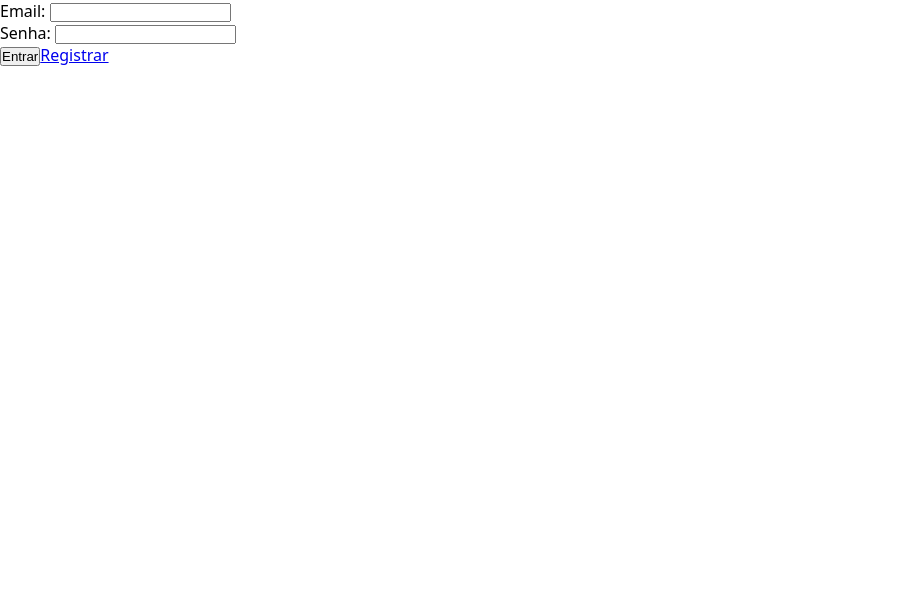
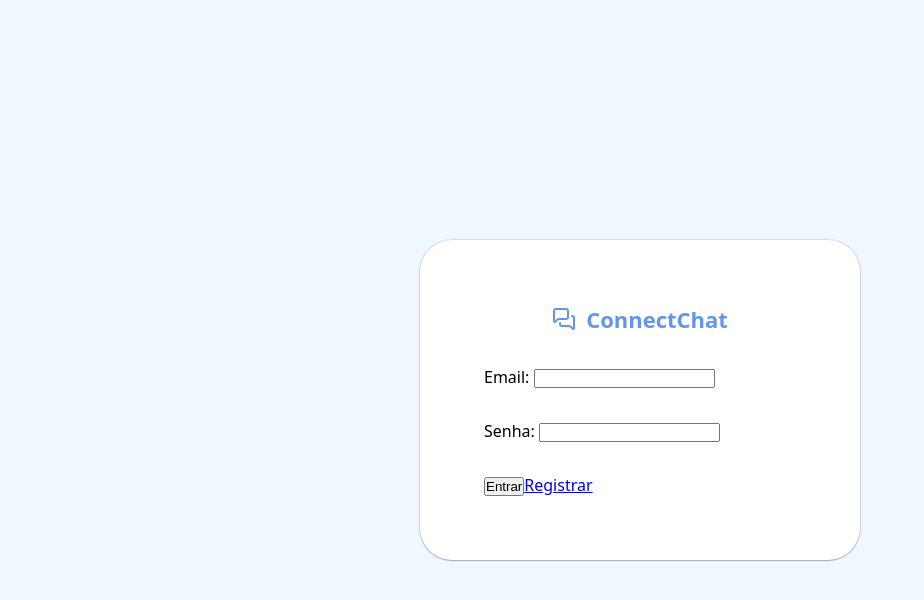
Before and after one commit to ivanrods/connect-chat, a React (Vite) app in the folder client/: page /login in a window 1280 px wide. Shown: the top 600 px of the page, without its empty margins (0-924 px from the left). Built offline with nearby package versions, Linux system fonts and the light colour scheme; no server answers.

Commit message:
feat: add login page styles

```diff
--- a/client/src/pages/Login.jsx
+++ b/client/src/pages/Login.jsx
@@ -3,6 +3,8 @@ import { useAuth } from "../context/auth-context";
 import { useForm } from "react-hook-form";
 import { zodResolver } from "@hookform/resolvers/zod";
 import { loginSchema } from "../lib/schemas/auth-schema";
+import { MessagesSquare } from "lucide-react";
+import styles from "../styles/Login.module.css";
 
 const Login = () => {
   const { signIn } = useAuth();
@@ -27,7 +29,12 @@ const Login = () => {
   };
 
   return (
+    <div className={styles.login}>
       <form onSubmit={handleSubmit(onSubmit)}>
+        <div className={styles.logo}>
+          <MessagesSquare />
+          <h1>ConnectChat</h1>
+        </div>
         <div>
           <label>Email:</label> <input {...register("email")} />
           {errors.email && <span>{errors.email.message}</span>}
@@ -42,6 +49,7 @@ const Login = () => {
           <Link to="/register">Registrar</Link>
         </div>
       </form>
+    </div>
   );
 };
 
--- /dev/null
+++ b/client/src/styles/Login.module.css
@@ -0,0 +1,46 @@
+.login {
+  height: 100vh;
+  background-color: aliceblue;
+  display: flex;
+  justify-content: center;
+  align-items: center;
+  padding: 16px;
+}
+
+.login form {
+  width: 100%;
+  display: flex;
+  flex-direction: column;
+  gap: 32px;
+  padding: 64px;
+  border-radius: 32px;
+  background-color: white;
+  box-shadow: rgba(9, 30, 66, 0.25) 0px 1px 1px,
+    rgba(9, 30, 66, 0.13) 0px 0px 1px 1px;
+}
+
+.logo {
+  display: flex;
+  align-items: center;
+  justify-content: center;
+  gap: 10px;
+  color: cornflowerblue;
+}
+
+.logo svg {
+  display: flex;
+  align-items: center;
+  gap: 10px;
+  color: cornflowerblue;
+}
+.logo h1 {
+  font-size: 22px;
+  font-weight: bold;
+  margin: 0;
+}
+
+@media (min-width: 440px) {
+  .login form {
+    width: 440px;
+  }
+}
```
Lines whose indentation alone changed are shown as unchanged.
